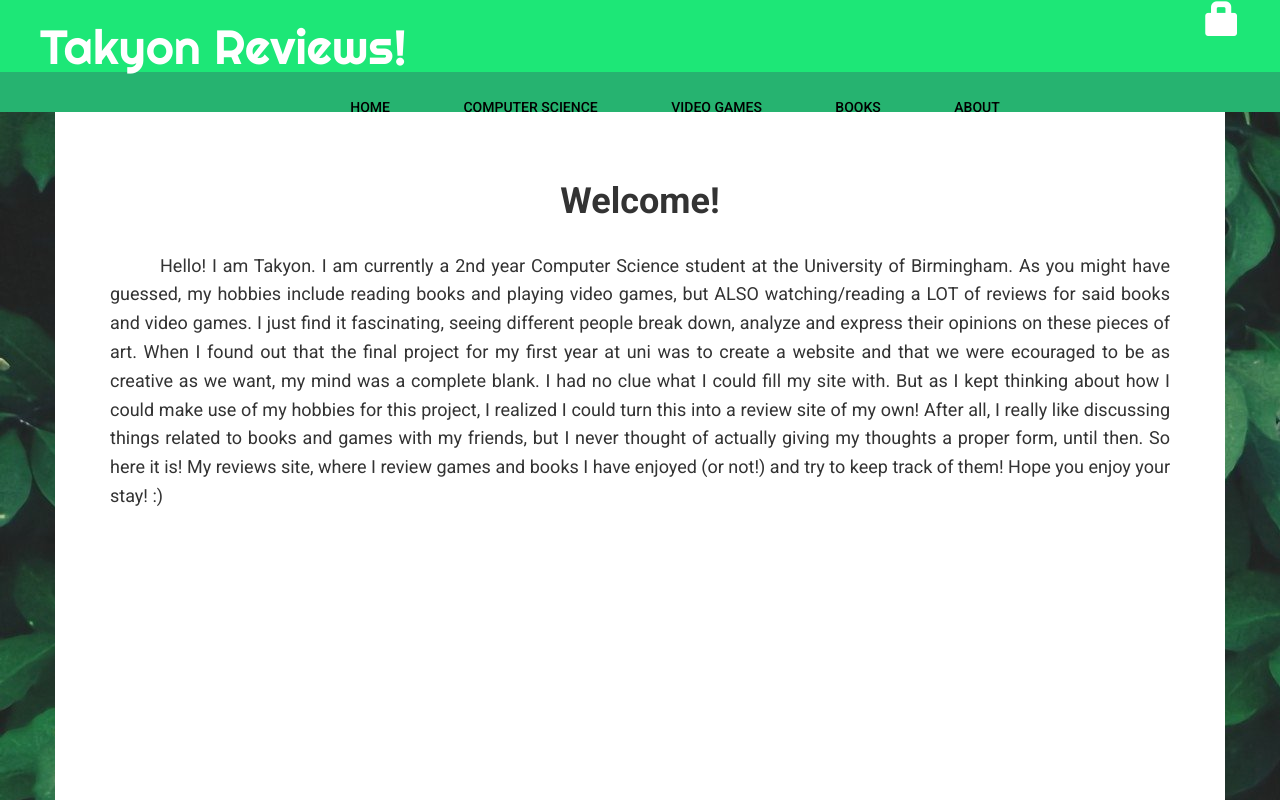
After one commit to TudorCTC/MyFirstBlog, a Django app: page /about in a window 1280 px wide. The commit adds this page. Run offline with Django 3.2, Linux system fonts and the light colour scheme; some libraries are stand-ins or nearby versions.

Commit message:
Added a new background color, changed the fonts and added content to the About page.

```diff
--- a/blog/static/css/blog.css
+++ b/blog/static/css/blog.css
@@ -1,14 +1,26 @@
+/*This is the header shared between all of the urls.*/
 .pageHeader {
     background-color: #1de777;
     margin-top: 0;
     padding: 1px 20px 1px 40px;
+    height: 9vh;
 }
 
+.pageHeader h1, .pageHeader h1 a, .pageHeader h1 a:visited, .pageHeader h1 a:active {
+    color: #ffffff;
+    font-size: 36pt;
+    text-decoration: none;
+}
+
+/*Settings for the navigation bar.*/
 .menu {
     background-color: #26b370;
+    height: 5vh;
 }
 
 nav {
+    font-family: "Roboto";
+    font-weight: 500;
     display: flex;
     justify-content: center;
 }
@@ -56,22 +68,22 @@ nav a:hover::before {
     width: 100%;
 }
 
-.pageHeader h1, .pageHeader h1 a, .pageHeader h1 a:visited, .pageHeader h1 a:active {
-    color: #ffffff;
-    font-size: 36pt;
-    text-decoration: none;
-}
-
+/*Settings for the shared body of the pages.*/
 body {
-    background-color: #8fbca3;
+    background-image: url("../greenWallpaper5.jpg");
 }
 
 .content {
-    margin-left: 40px;
+    min-height: 86vh;
+    margin: 0 auto;
+    background-color: #ffffff;
+    position: relative;
+    display: block;
+    overflow: auto;
 }
 
 h1, h2, h3, h4 {
-    font-family: "Lobster", cursive;
+    font-family: "Righteous", cursive;
 }
 
 .date {
@@ -105,3 +117,31 @@ h1, h2, h3, h4 {
 .comment {
     margin: 20px 0px 20px 20px;
 }
+
+/*Settings for the "About" page.*/
+.about {
+    padding: 50px 40px 50px 40px;
+
+    /*position: absolute;
+    top: 50%;
+    transform: translate(0, -50%);*/
+}
+
+.about h1{
+    font-family: "Roboto";
+    font-weight: bold;
+    text-align: center;
+}
+
+.about p{
+    text-indent: 50px;
+    text-align: justify;
+
+    line-height: 1.6;
+
+    font-family: "Roboto";
+    font-weight: 400;
+    font-size: large;
+
+    padding-top: 20px;
+}
--- /dev/null
+++ b/blog/templates/blog/about.html
@@ -0,0 +1,17 @@
+{% extends 'blog/base.html' %}
+
+{% block content %}
+<div class = "about">
+    <h1>Welcome!</h1>
+    <p> Hello! I am Takyon. I am currently a 2nd year Computer Science student at the University of Birmingham.
+        As you might have guessed, my hobbies include reading books and playing video games, but ALSO watching/reading a LOT of reviews
+        for said books and video games. I just find it fascinating, seeing different people break down, analyze and express their opinions on these pieces of art.
+        When I found out that the final project for my first year at uni was to create a website and that we were ecouraged to be as creative
+        as we want, my mind was a complete blank. I had no clue what I could fill my site with. But as I kept thinking about how
+        I could make use of my hobbies for this project, I realized I could turn this into a review site of my own!
+        After all, I really like discussing things related to books and games with my friends, but I never thought of actually
+        giving my thoughts a proper form, until then. So here it is! My reviews site, where I review games and books I have enjoyed (or not!)
+        and try to keep track of them! Hope you enjoy your stay! :)
+    </p>
+</div>
+{% endblock %}
--- a/blog/templates/blog/base.html
+++ b/blog/templates/blog/base.html
@@ -4,7 +4,7 @@
         <title>Takyon Reviews!</title>
         <link rel="stylesheet" href="//maxcdn.bootstrapcdn.com/bootstrap/3.2.0/css/bootstrap.min.css">
         <link rel="stylesheet" href="//maxcdn.bootstrapcdn.com/bootstrap/3.2.0/css/bootstrap-theme.min.css">
-        <link href="//fonts.googleapis.com/css?family=Lobster&subset=latin,latin-ext" rel="stylesheet" type="text/css">
+        <link href="https://fonts.googleapis.com/css?family=Righteous|Roboto:bold,400,500,900" rel="stylesheet" type="text/css">
         <link rel="stylesheet" href="{% static 'css/blog.css' %}">
     </head>
 
@@ -27,18 +27,14 @@
                     <li><a href="#">Computer Science</a></li>
                     <li><a href="#">Video Games</a></li>
                     <li><a href="#">Books</a></li>
-                    <li><a href="#">About</a></li>
+                    <li><a href="{% url 'about' %}">About</a></li>
                 </ul>
             </nav>
         </div>
 
         <div class="content container">
-            <div class="row">
-                <div class="col-md-8">
                 {% block content %}
                 {% endblock %}
-                </div>
-            </div>
         </div>
     </body>
 </html>
--- a/blog/urls.py
+++ b/blog/urls.py
@@ -12,4 +12,5 @@ urlpatterns = [
     path('post/<int:pk>/comment', views.add_comment_to_post, name = "add_comment_to_post"),
     path('comment/<int:pk>/approve/', views.comment_approve, name = "comment_approve"),
     path('comment/<int:pk>/remove/', views.comment_remove, name = "comment_remove"),
+    path('about', views.about, name = "about"),
 ]
--- a/blog/views.py
+++ b/blog/views.py
@@ -98,3 +98,7 @@ def comment_remove(request, pk):
     comment = get_object_or_404(Comment, pk = pk)
     comment.delete()
     return redirect('post_detail', pk = comment.post.pk)
+
+def about(request):
+
+    return render(request, 'blog/about.html', {})
```
Also changed, not shown: blog/static/greenWallpaper5.jpg (added).
